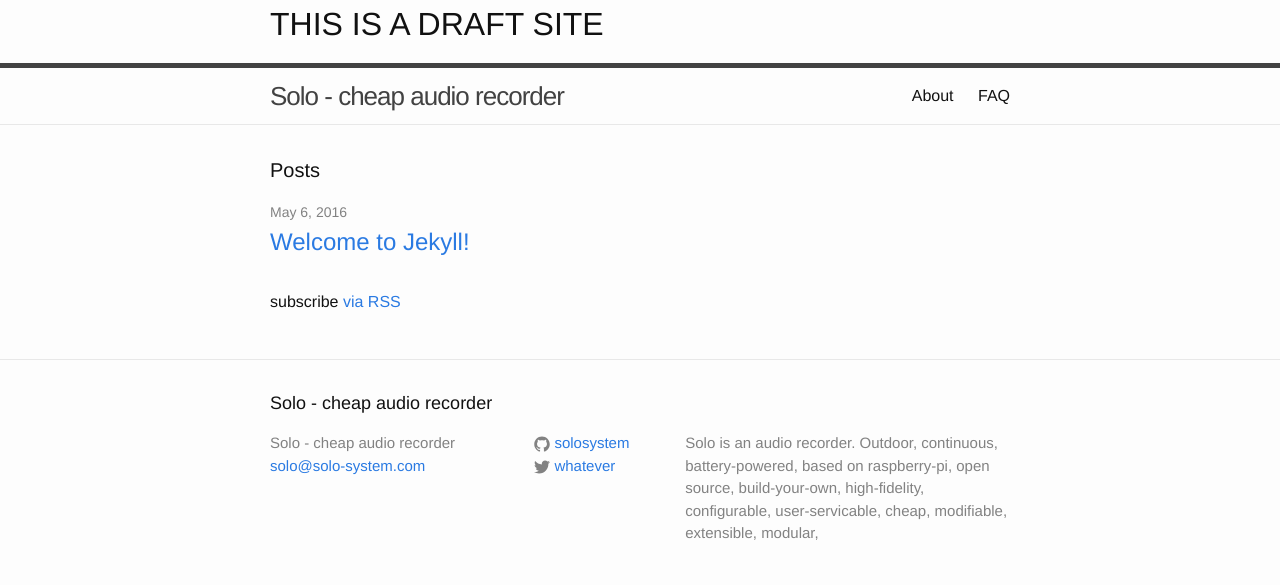
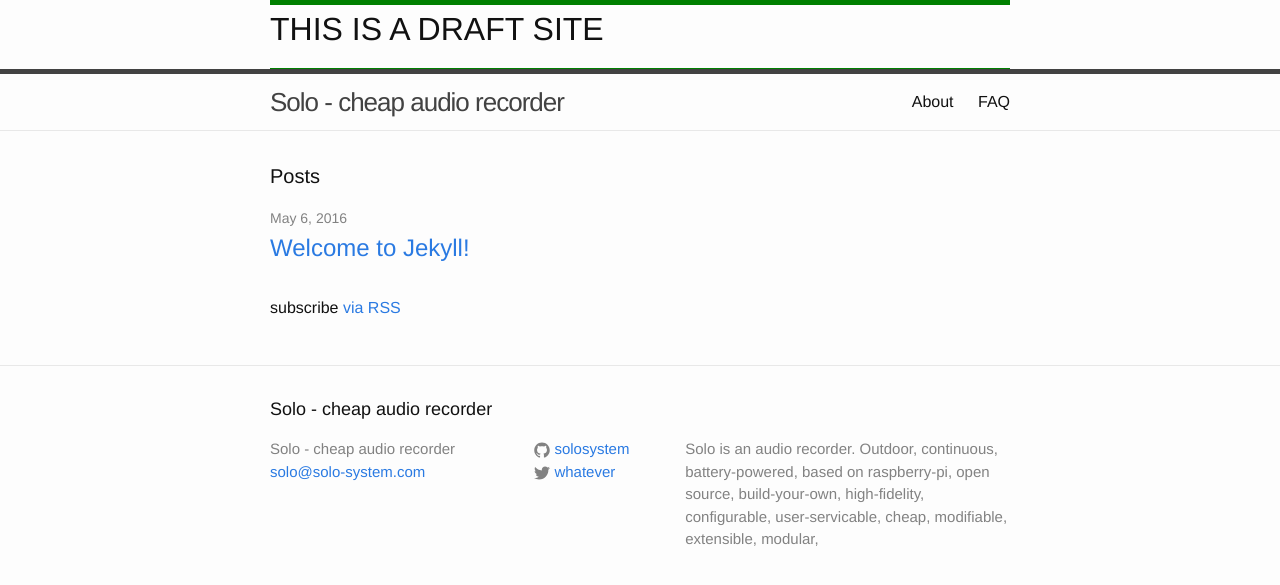
Before and after one commit to solo-system/solo-system.github.io, a Jekyll site: the page built from index.html, in a window 1280 px wide. Shown: the top 585 px of the page. Built offline with Jekyll 4.4.1, drawn with Linux system fonts in a browser that asks for light colours.

Commit message:
style for draft warning header

```diff
--- a/_sass/_layout.scss
+++ b/_sass/_layout.scss
@@ -1,6 +1,17 @@
 /**
  * Site header
  */
+
+/** added jdmc2 - I want a draft section at top of each page */
+.draft {
+    border-top: 5px solid green;
+    border-bottom: 1px solid green;
+    min-height: 56px;
+
+    // Positioning context for the mobile navigation icon
+    position: relative;
+}
+
 .site-header {
     border-top: 5px solid $grey-color-dark;
     border-bottom: 1px solid $grey-color-light;
```
